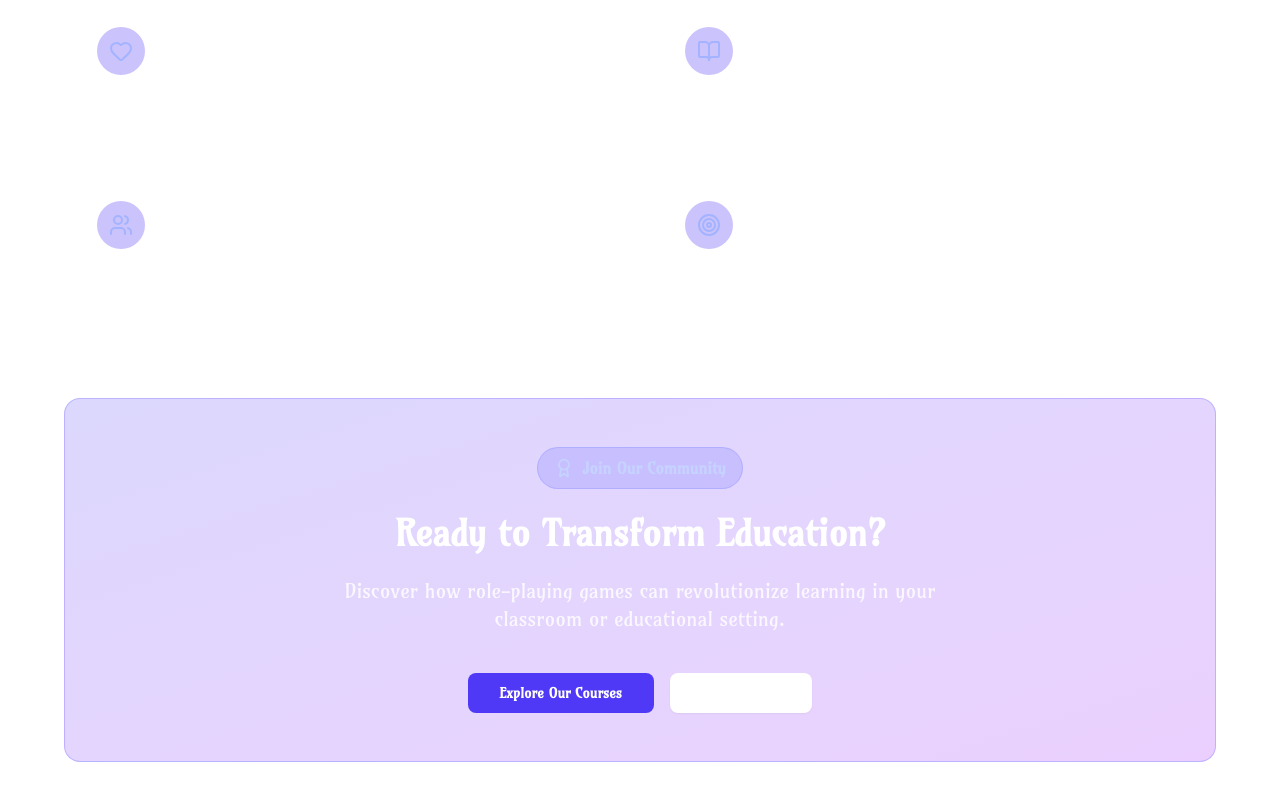
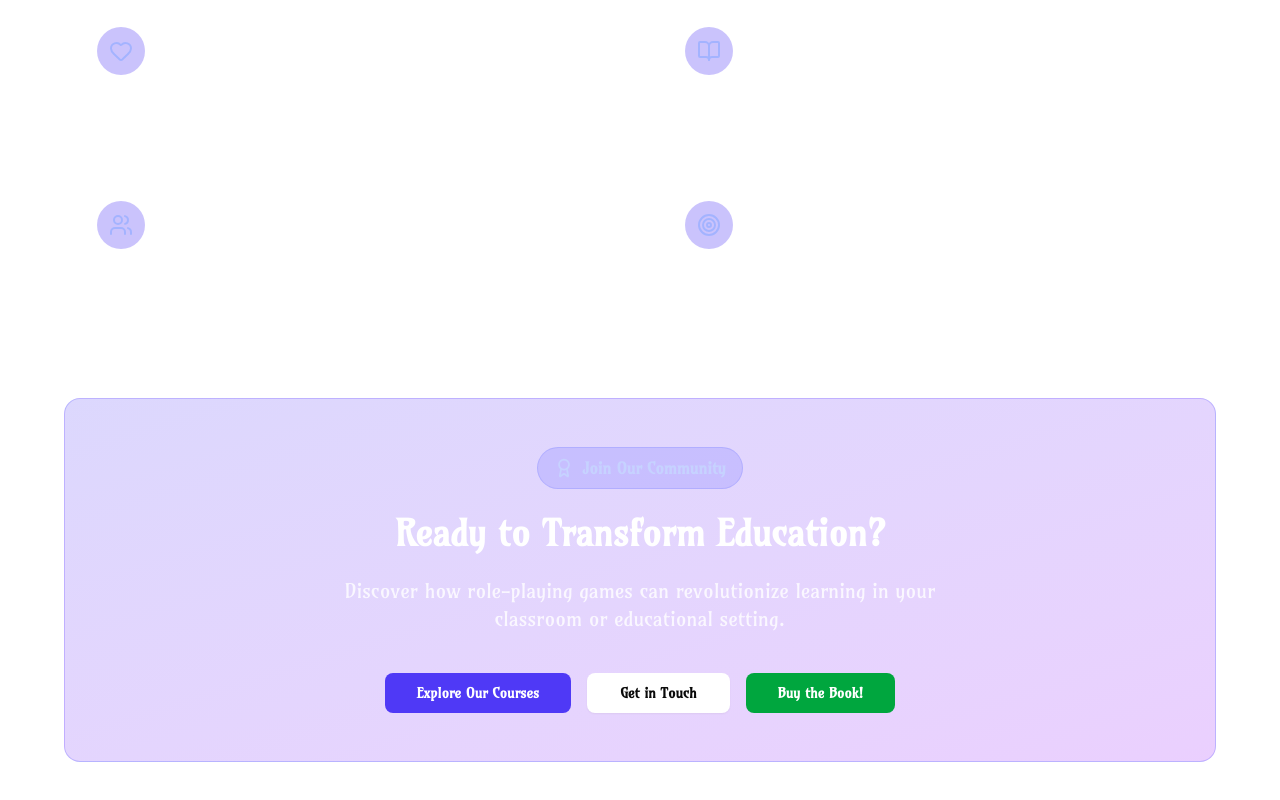
Before and after one commit to Patolord/teacher-gamer-figma, a Next.js app: page /about in a window 1280 px wide. Shown: the part 2054-2854 px from the top of the page. Built offline with nearby package versions, Linux system fonts and the light colour scheme.

Commit message:
added buy the book button on about-page

```diff
--- a/src/app/about/page.tsx
+++ b/src/app/about/page.tsx
@@ -243,11 +243,20 @@ export default function AboutPage() {
                 <Button
                   size="lg"
                   variant="outline"
-                  className="border-white/30 text-white hover:bg-white/10 font-semibold px-8"
+                  className="border-white/30 text-Black hover:bg-white/10 font-semibold px-8"
                   asChild
                 >
                   <Link href="/contact">
                     Get in Touch
+                  </Link>
+                </Button>
+                <Button
+                  size="lg"
+                  className="bg-green-600 hover:bg-green-700 text-white font-semibold px-8"
+                  asChild
+                >
+                  <Link href="/shop">
+                    Buy the Book!
                   </Link>
                 </Button>
               </div>
```
